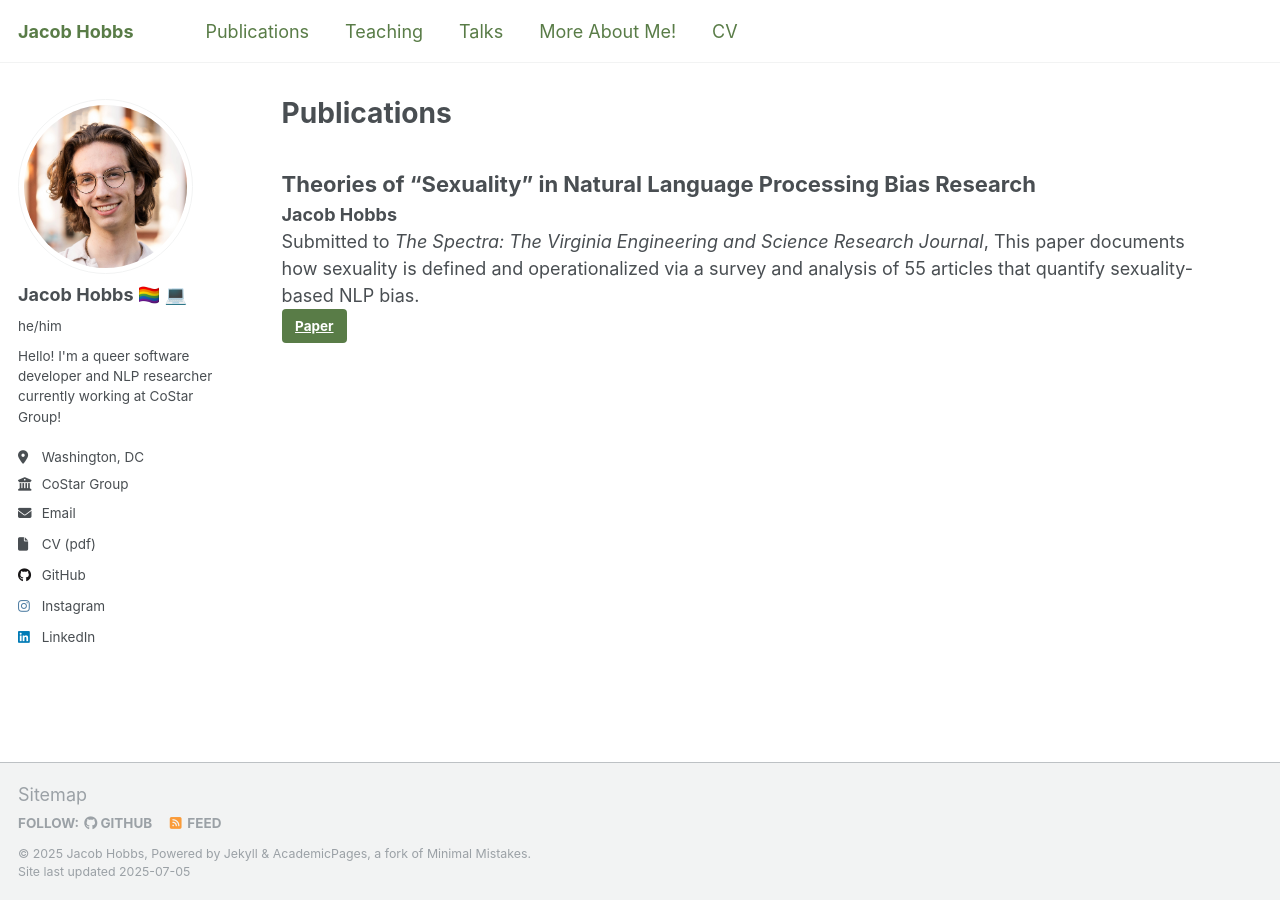
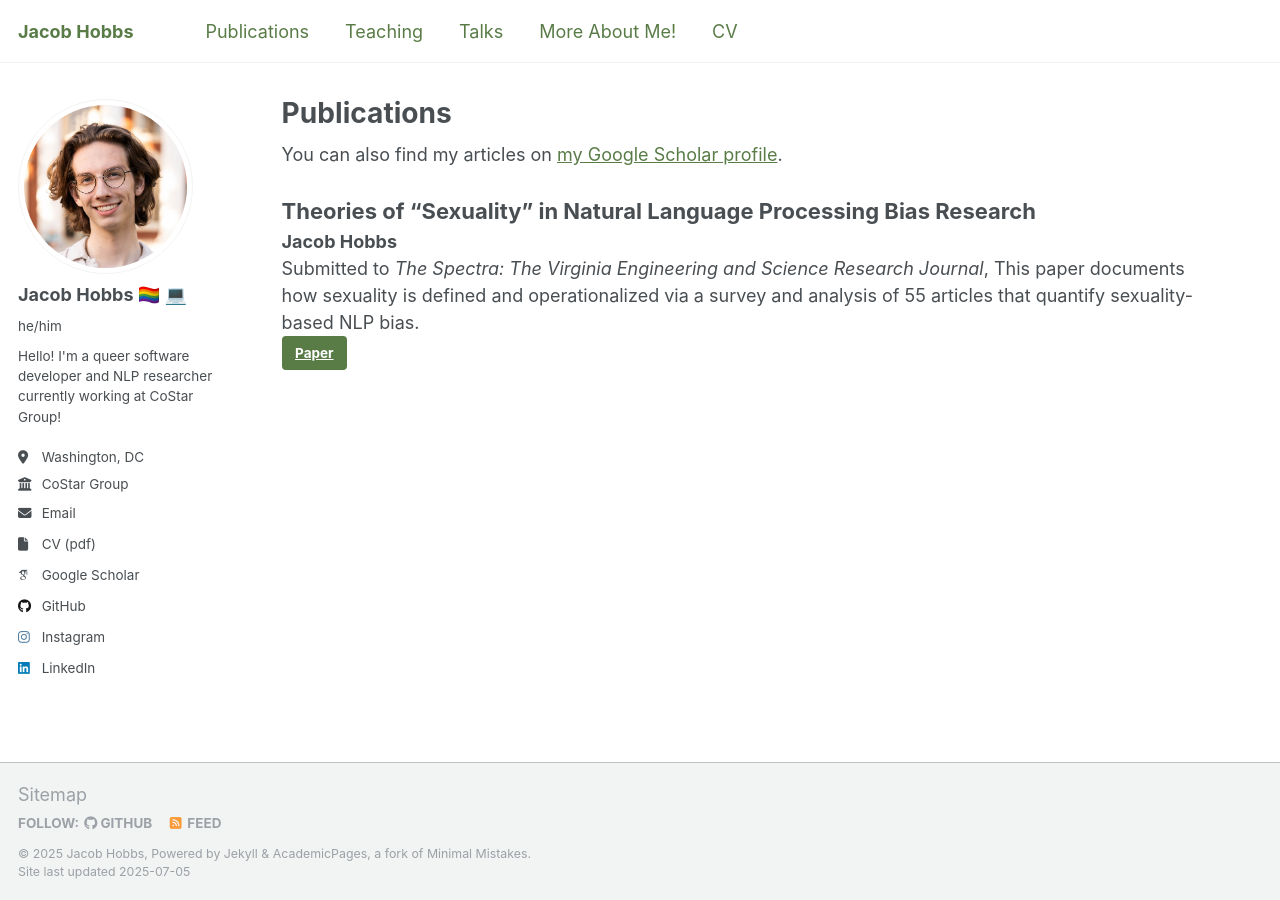
Before and after one commit to JTHobbs1100/JTHobbs1100.github.io, a Jekyll site: the page built from _pages/publications.html, in a window 1280 px wide. Built offline with Jekyll 4.4.1, drawn with Linux system fonts in a browser that asks for light colours; some web fonts are replaced; part of the change alters nothing that is shown.

Commit message:
Added Google Scholar link

```diff
--- a/_config.yml
+++ b/_config.yml
@@ -35,7 +35,7 @@ author:
   # Academic websites
   academia         : # URL
   arxiv            : # URL - Update with the correct link to your profile
-  googlescholar    : # "https://scholar.google.com/citations?user=PS_CX0AAAAAJ"
+  googlescholar    : "https://scholar.google.com/citations?user=p9c7tXYAAAAJ&hl=en&oi=sra"
   impactstory      : # URL
   orcid            : # "http://orcid.org/yourorcidurl"
   semantic         : # URL
```
